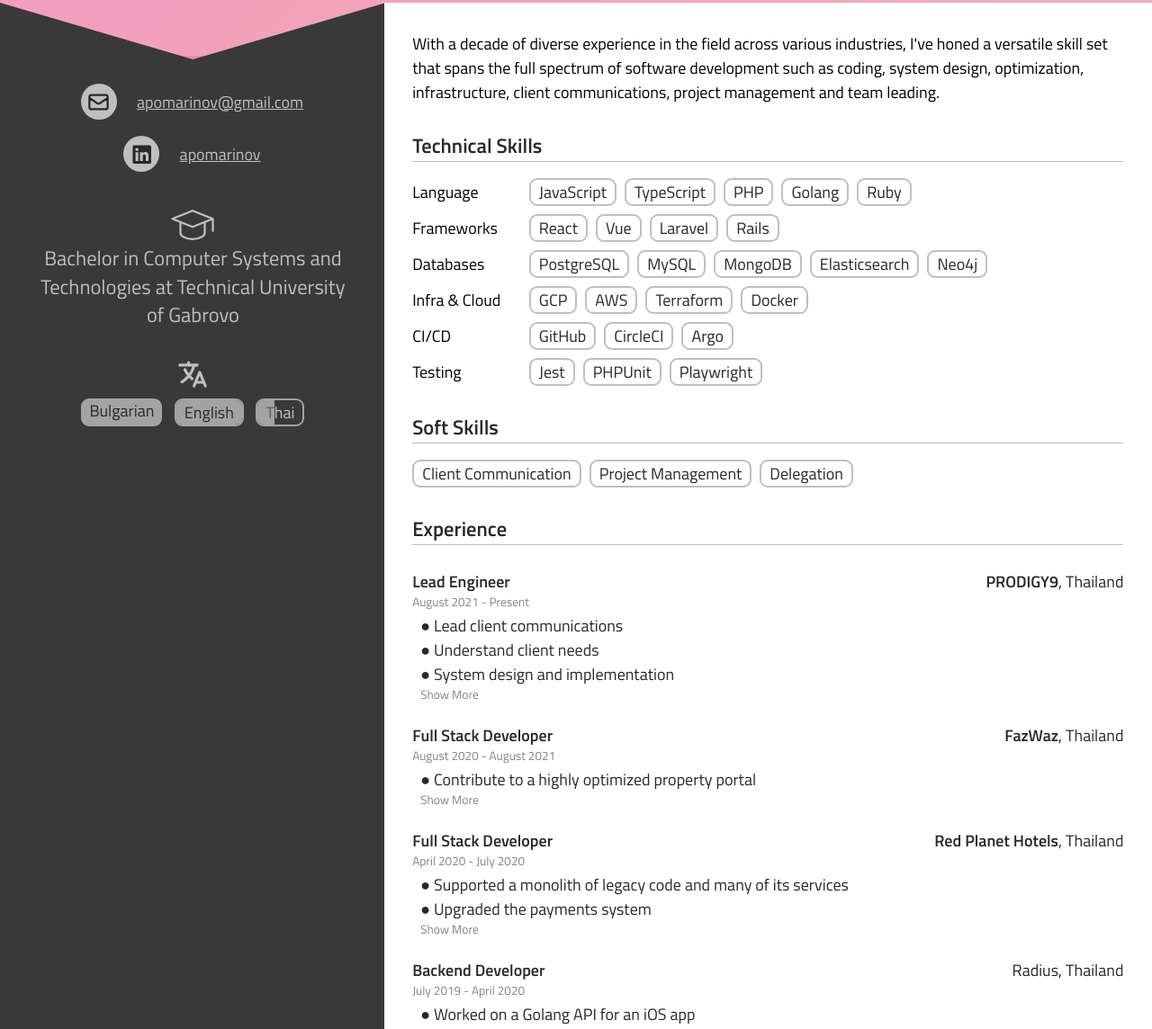
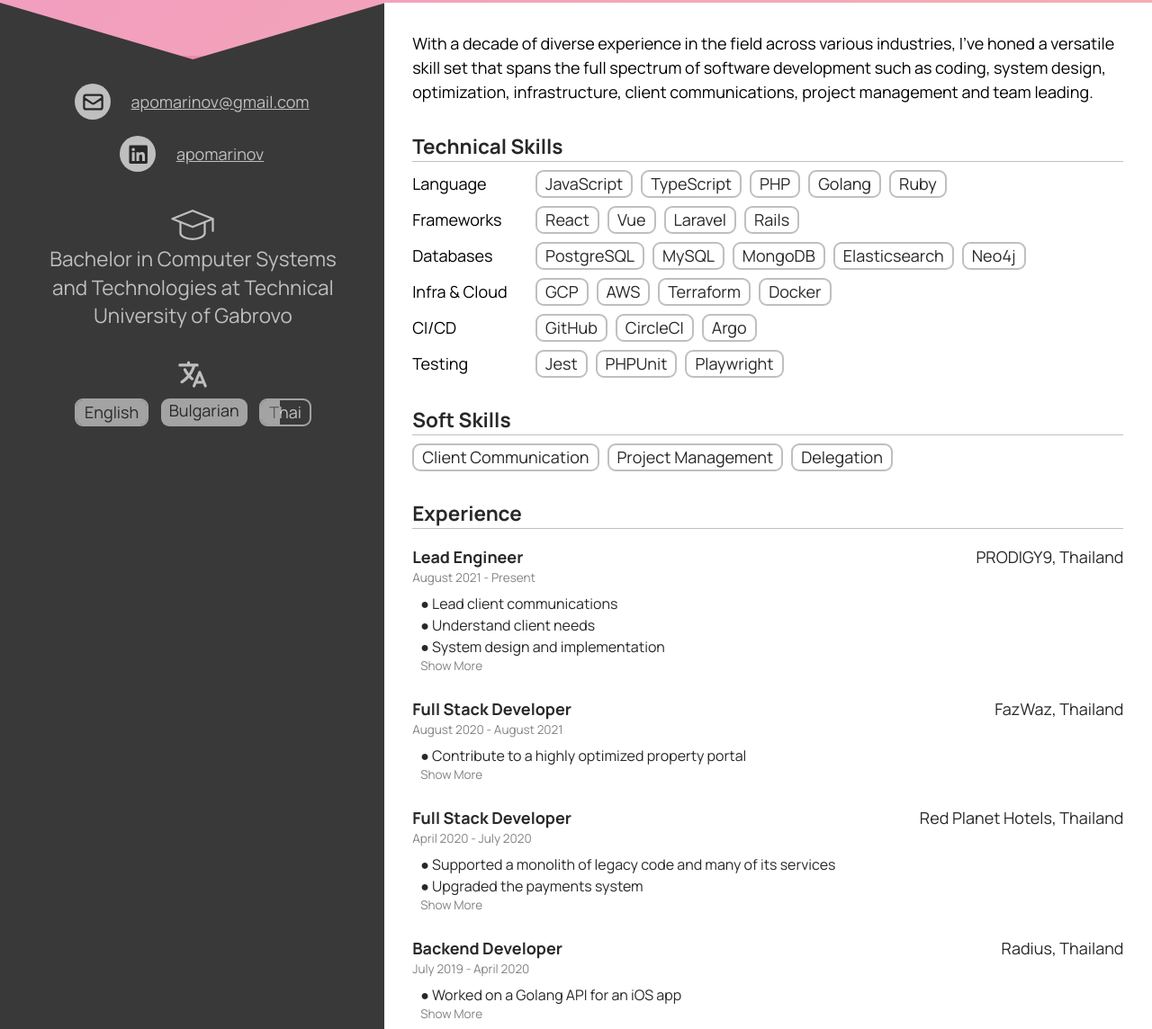
Before and after one commit to apomarinov/apomarinov.github.io, a plain HTML site: page index.html in a window 1280 px wide. Shown: the part 334-1478 px from the top of the page at 90% size. Drawn offline with nearby package versions, Linux system fonts and the light colour scheme.

Commit message:
update font and style

```diff
--- a/index.html
+++ b/index.html
@@ -8,7 +8,7 @@
     <link rel="icon" type="image/png" href="favicon.svg"/>
     <link rel="preconnect" href="https://fonts.googleapis.com">
     <link rel="preconnect" href="https://fonts.gstatic.com" crossorigin>
-    <link href="https://fonts.googleapis.com/css2?family=Quicksand:wght@300&family=Titillium+Web:wght@400;600;700;900&display=swap"
+    <link href="https://fonts.googleapis.com/css2?family=Quicksand:wght@300&family=Manrope:wght@400;600;700;900&display=swap"
           rel="stylesheet">
     <title>Apostol Marinov - Software Engineer</title>
     <script src="https://cdn.tailwindcss.com"></script>
@@ -37,7 +37,7 @@
     <style>
         * {
             font-size: 18px;
-            font-family: "Titillium Web", sans-serif;
+            font-family: "Manrope", sans-serif;
             font-weight: 400;
             font-style: normal;
         }
@@ -50,23 +50,31 @@
         }
 
         .semibold {
-            font-family: "Titillium Web", sans-serif;
+            font-family: "Manrope", sans-serif;
             font-weight: 600;
             font-style: normal;
         }
 
         .bold {
-            font-family: "Titillium Web", sans-serif;
+            font-family: "Manrope", sans-serif;
             font-weight: 700;
             font-style: normal;
         }
 
         .black {
-            font-family: "Titillium Web", sans-serif;
+            font-family: "Manrope", sans-serif;
             font-weight: 900;
             font-style: normal;
         }
 
+        .exp p {
+            font-size: 16px;
+        }
+
+        .exp {
+            margin-top: 0.2rem;
+            margin-bottom: 0.2rem;
+        }
 
         header {
             background: linear-gradient(-45deg, #ee7752, #e73c7e, #23a6d5, #23d5ab);
@@ -246,13 +254,13 @@
                         <path d="m478.33 433.6-90-218a22 22 0 0 0-40.67 0l-90 218a22 22 0 1 0 40.67 16.79L316.66 406h102.67l18.33 44.39A22 22 0 0 0 458 464a22 22 0 0 0 20.32-30.4zM334.83 362 368 281.65 401.17 362zm-66.99-19.08a22 22 0 0 0-4.89-30.7c-.2-.15-15-11.13-36.49-34.73 39.65-53.68 62.11-114.75 71.27-143.49H330a22 22 0 0 0 0-44H214V70a22 22 0 0 0-44 0v20H54a22 22 0 0 0 0 44h197.25c-9.52 26.95-27.05 69.5-53.79 108.36-31.41-41.68-43.08-68.65-43.17-68.87a22 22 0 0 0-40.58 17c.58 1.38 14.55 34.23 52.86 83.93.92 1.19 1.83 2.35 2.74 3.51-39.24 44.35-77.74 71.86-93.85 80.74a22 22 0 1 0 21.07 38.63c2.16-1.18 48.6-26.89 101.63-85.59 22.52 24.08 38 35.44 38.93 36.1a22 22 0 0 0 30.75-4.9z"></path>
                     </svg>
                     <div class="flex gap-3 flex-wrap">
+                        <div class="rounded-lg px-2 relative overflow-hidden border-2 border-opacity-80 border-dmgray-0">
+                            <div class="absolute left-0 top-0 bg-dmgray-0 bg-opacity-80 w-full h-full"></div>
+                            <span class="relative text-dmgray-3">English</span>
+                        </div>
                         <div class="rounded-lg px-2 relative overflow-hidden">
                             <div class="absolute left-0 top-0 bg-dmgray-0 bg-opacity-80 w-full h-full"></div>
                             <span class="relative text-dmgray-3">Bulgarian</span>
-                        </div>
-                        <div class="rounded-lg px-2 relative overflow-hidden border-2 border-opacity-80 border-dmgray-0">
-                            <div class="absolute left-0 top-0 bg-dmgray-0 bg-opacity-80 w-full h-full"></div>
-                            <span class="relative text-dmgray-3">English</span>
                         </div>
                         <div class="rounded-lg px-2 relative overflow-hidden border-2 border-opacity-80 border-dmgray-0">
                             <div class="absolute left-0 top-0 bg-dmgray-0 bg-opacity-80 w-[38%] h-full"></div>
@@ -270,15 +278,15 @@
                 management and team leading.</h2>
             <div class="flex flex-col items-start gap-2 w-full">
                 <div class="w-full">
-                    <h3 class="font-semibold text-xl text-dmgray-3">Technical Skills</h3>
-                    <div class="border-b-[1px] border-dmgray-0 w-full mb-2"></div>
+                    <h3 class="font-bold text-xl text-dmgray-3">Technical Skills</h3>
+                    <div class="border-b-[1px] border-dmgray-0 w-full"></div>
                 </div>
-                <div class="flex w-full gap-2 items-center max-sm:flex-col">
+                <div class="flex w-full gap-1 sm:gap-2 items-center max-sm:flex-col">
                     <span class="whitespace-nowrap w-fit mg:pr-5 relative">
                         <span class="hidden sm:block invisible">Infra & Cloud</span>
                         <span class="sm:absolute left-0 top-0">Language</span>
                     </span>
-                    <div class="flex gap-2 flex-wrap w-full items-start">
+                    <div class="flex gap-1 sm:gap-2 flex-wrap w-full items-start">
                         <div class="rounded-lg max-sm:pb-0 max-sm:pb-0.5 max-sm:leading-none px-2 relative overflow-hidden border-2 border-dmgray-0">
                             <span class="relative text-dmgray-3 max-sm:text-xs">JavaScript</span>
                         </div>
@@ -296,12 +304,12 @@
                         </div>
                     </div>
                 </div>
-                <div class="flex w-full gap-2 items-center max-sm:flex-col">
+                <div class="flex w-full gap-1 sm:gap-2 items-center max-sm:flex-col">
                     <span class="whitespace-nowrap w-fit mg:pr-5 relative">
                         <span class="hidden sm:block invisible">Infra & Cloud</span>
                         <span class="sm:absolute left-0 top-0">Frameworks</span>
                     </span>
-                    <div class="flex gap-2 flex-wrap w-full items-start">
+                    <div class="flex gap-1 sm:gap-2 flex-wrap w-full items-start">
                         <div class="rounded-lg max-sm:pb-0 max-sm:pb-0.5 max-sm:leading-none px-2 relative overflow-hidden border-2 border-dmgray-0">
                             <span class="relative text-dmgray-3 max-sm:text-xs">React</span>
                         </div>
@@ -316,12 +324,12 @@
                         </div>
                     </div>
                 </div>
-                <div class="flex w-full gap-2 items-center max-sm:flex-col">
+                <div class="flex w-full gap-1 sm:gap-2 items-center max-sm:flex-col">
                     <span class="whitespace-nowrap w-fit mg:pr-5 relative">
                         <span class="hidden sm:block invisible">Infra & Cloud</span>
                         <span class="sm:absolute left-0 top-0">Databases</span>
                     </span>
-                    <div class="flex gap-2 flex-wrap w-full items-start">
+                    <div class="flex gap-1 sm:gap-2 flex-wrap w-full items-start">
                         <div class="rounded-lg max-sm:pb-0 max-sm:pb-0.5 max-sm:leading-none px-2 relative overflow-hidden border-2 border-dmgray-0">
                             <span class="relative text-dmgray-3 max-sm:text-xs">PostgreSQL</span>
                         </div>
@@ -339,12 +347,12 @@
                         </div>
                     </div>
                 </div>
-                <div class="flex w-full gap-2 items-center max-sm:flex-col">
+                <div class="flex w-full gap-1 sm:gap-2 items-center max-sm:flex-col">
                     <span class="whitespace-nowrap w-fit mg:pr-5 relative">
                         <span class="hidden sm:block invisible">Infra & Cloud</span>
                         <span class="sm:absolute left-0 top-0">Infra & Cloud</span>
                     </span>
-                    <div class="flex gap-2 flex-wrap w-full items-start">
+                    <div class="flex gap-1 sm:gap-2 flex-wrap w-full items-start">
                         <div class="rounded-lg max-sm:pb-0 max-sm:pb-0.5 max-sm:leading-none px-2 relative overflow-hidden border-2 border-dmgray-0">
                             <span class="relative text-dmgray-3 max-sm:text-xs">GCP</span>
                         </div>
@@ -359,12 +367,12 @@
                         </div>
                     </div>
                 </div>
-                <div class="flex w-full gap-2 items-center max-sm:flex-col">
+                <div class="flex w-full gap-1 sm:gap-2 items-center max-sm:flex-col">
                     <span class="whitespace-nowrap w-fit mg:pr-5 relative">
                         <span class="hidden sm:block invisible">Infra & Cloud</span>
                         <span class="sm:absolute left-0 top-0">CI/CD</span>
                     </span>
-                    <div class="flex gap-2 flex-wrap w-full items-start">
+                    <div class="flex gap-1 sm:gap-2 flex-wrap w-full items-start">
                         <div class="rounded-lg max-sm:pb-0 max-sm:pb-0.5 max-sm:leading-none px-2 relative overflow-hidden border-2 border-dmgray-0">
                             <span class="relative text-dmgray-3 max-sm:text-xs">GitHub</span>
                         </div>
@@ -376,12 +384,12 @@
                         </div>
                     </div>
                 </div>
-                <div class="flex w-full gap-2 items-center max-sm:flex-col">
+                <div class="flex w-full gap-1 sm:gap-2 items-center max-sm:flex-col">
                     <span class="whitespace-nowrap w-fit mg:pr-5 relative">
                         <span class="hidden sm:block invisible">Infra & Cloud</span>
                         <span class="sm:absolute left-0 top-0">Testing</span>
                     </span>
-                    <div class="flex gap-2 flex-wrap w-full items-start">
+                    <div class="flex gap-1 sm:gap-2 flex-wrap w-full items-start">
                         <div class="rounded-lg max-sm:pb-0 max-sm:pb-0.5 max-sm:leading-none px-2 relative overflow-hidden border-2 border-dmgray-0">
                             <span class="relative text-dmgray-3 max-sm:text-xs">Jest</span>
                         </div>
@@ -396,11 +404,11 @@
             </div>
             <div class="flex flex-col items-start gap-2 w-full">
                 <div class="w-full">
-                    <h3 class="font-semibold text-xl text-dmgray-3">Soft Skills</h3>
-                    <div class="border-b-[1px] border-dmgray-0 w-full mb-2"></div>
+                    <h3 class="font-bold text-xl text-dmgray-3">Soft Skills</h3>
+                    <div class="border-b-[1px] border-dmgray-0 w-full"></div>
                 </div>
-                <div class="flex w-full gap-2 items-center max-sm:flex-col">
-                    <div class="flex gap-2 flex-wrap w-full items-start">
+                <div class="flex w-full gap-1 sm:gap-2 items-center max-sm:flex-col">
+                    <div class="flex gap-1 sm:gap-2 flex-wrap w-full items-start">
                         <div class="rounded-lg max-sm:pb-0 max-sm:pb-0.5 max-sm:leading-none px-2 relative overflow-hidden border-2 border-dmgray-0">
                             <span class="relative text-dmgray-3 max-sm:text-xs">Client Communication</span>
                         </div>
@@ -415,17 +423,17 @@
             </div>
             <div class="flex flex-col items-start gap-4 w-full">
                 <div class="w-full">
-                    <h3 class="font-semibold text-xl text-dmgray-3">Experience</h3>
-                    <div class="border-b-[1px] border-dmgray-0 w-full mb-2"></div>
+                    <h3 class="font-bold text-xl text-dmgray-3">Experience</h3>
+                    <div class="border-b-[1px] border-dmgray-0 w-full"></div>
                 </div>
                 <div class="flex w-full">
                     <div class="flex flex-col w-full group">
                         <div class="flex w-full justify-between text-dmgray-3 max-xs:flex-col">
-                            <span class="font-semibold">Lead Engineer</span>
+                            <span class="font-bold">Lead Engineer</span>
                             <span class="max-xs:text-sm"><a
                                     href="https://www.linkedin.com/company/prodigy9/mycompany/"
                                     target="_blank"
-                                    class="hover:text-blue-400 max-xs:text-sm font-semibold">PRODIGY9</a>, Thailand</span>
+                                    class="hover:text-blue-400 max-xs:text-sm">PRODIGY9</a>, Thailand</span>
                         </div>
                         <div class="text-dmgray-05 mb-1 text-xs">August 2021 - Present</div>
                         <div class="flex flex-col relative exp text-dmgray-3">
@@ -456,11 +464,11 @@
                 <div class="flex w-full mt-1">
                     <div class="flex flex-col w-full group">
                         <div class="flex w-full justify-between text-dmgray-3 max-xs:flex-col">
-                            <span class="font-semibold">Full Stack Developer</span>
+                            <span class="font-bold">Full Stack Developer</span>
                             <span class="max-xs:text-sm"><a
                                     href="https://www.linkedin.com/company/fazwaz/"
                                     target="_blank"
-                                    class="hover:text-blue-400 max-xs:text-sm font-semibold">FazWaz</a>, Thailand</span>
+                                    class="hover:text-blue-400 max-xs:text-sm">FazWaz</a>, Thailand</span>
                         </div>
                         <div class="text-dmgray-05 mb-1 text-xs">August 2020 - August 2021</div>
                         <div class="flex flex-col relative exp text-dmgray-3">
@@ -484,10 +492,10 @@
                 <div class="flex w-full mt-1">
                     <div class="flex flex-col w-full group">
                         <div class="flex w-full justify-between text-dmgray-3 max-xs:flex-col">
-                            <span class="font-semibold">Full Stack Developer</span>
+                            <span class="font-bold">Full Stack Developer</span>
                             <span class="max-xs:text-sm"><a
                                     href="https://www.linkedin.com/company/redplanethotels/"
-                                    target="_blank" class="hover:text-blue-400 max-xs:text-sm font-semibold">Red Planet Hotels</a>, Thailand</span>
+                                    target="_blank" class="hover:text-blue-400 max-xs:text-sm">Red Planet Hotels</a>, Thailand</span>
                         </div>
                         <div class="text-dmgray-05 mb-1 text-xs">April 2020 - July 2020</div>
                         <div class="flex flex-col relative exp">
@@ -513,7 +521,7 @@
                 <div class="flex w-full mt-1">
                     <div class="flex flex-col w-full group">
                         <div class="flex w-full justify-between text-dmgray-3 max-xs:flex-col">
-                            <span class="font-semibold">Backend Developer</span>
+                            <span class="font-bold">Backend Developer</span>
                             <span class="max-xs:text-sm">Radius, Thailand</span>
                         </div>
                         <div class="text-dmgray-05 mb-1 text-xs">July 2019 - April 2020</div>
@@ -537,11 +545,11 @@
                 <div class="flex w-full mt-1">
                     <div class="flex flex-col w-full group">
                         <div class="flex w-full justify-between text-dmgray-3 max-xs:flex-col">
-                            <span class="font-semibold">Backend Developer</span>
+                            <span class="font-bold">Backend Developer</span>
                             <span class="max-xs:text-sm"><a
                                     href="https://www.linkedin.com/company/credoweb/"
                                     target="_blank"
-                                    class="hover:text-blue-400 font-semibold max-xs:text-sm">Credoweb</a>, Bulgaria</span>
+                                    class="hover:text-blue-400 max-xs:text-sm">Credoweb</a>, Bulgaria</span>
                         </div>
                         <div class="text-dmgray-05 mb-1 text-xs">June 2016 - July 2019</div>
                         <div class="flex flex-col relative exp">
@@ -568,7 +576,7 @@
                 <div class="flex w-full mt-1">
                     <div class="flex flex-col w-full group">
                         <div class="flex w-full justify-between text-dmgray-3 max-xs:flex-col">
-                            <span class="font-semibold">Game Developer</span>
+                            <span class="font-bold">Game Developer</span>
                             <span class="max-xs:text-sm">Masthead Studios, Bulgaria</span>
                         </div>
                         <div class="text-dmgray-05 mb-1 text-xs">November 2015 - May 2016</div>
@@ -583,10 +591,11 @@
                 <div class="flex w-full mt-1">
                     <div class="flex flex-col w-full group">
                         <div class="flex w-full justify-between text-dmgray-3 max-xs:flex-col">
-                            <span class="font-semibold">Full Stack Developer</span>
+                            <span class="font-bold">Full Stack Developer</span>
                             <span class="max-xs:text-sm"><a
                                     href="https://www.linkedin.com/company/melon-ad/"
-                                    target="_blank" class="hover:text-blue-400 max-xs:text-sm font-semibold">Melon</a>, Bulgaria</span>
+                                    target="_blank"
+                                    class="hover:text-blue-400 max-xs:text-sm">Melon</a>, Bulgaria</span>
                         </div>
                         <div class="text-dmgray-05 mb-1 text-xs">July 2015 - October 2015</div>
                         <div class="flex flex-col relative exp">
@@ -602,10 +611,10 @@
                 <div class="flex w-full mt-1">
                     <div class="flex flex-col w-full group">
                         <div class="flex w-full justify-between text-dmgray-3 max-xs:flex-col">
-                            <span class="font-semibold">Full Stack Developer</span>
+                            <span class="font-bold">Full Stack Developer</span>
                             <span class="max-xs:text-sm"><a
                                     href="https://www.linkedin.com/company/interactive-share-ltd/"
-                                    target="_blank" class="hover:text-blue-400 max-xs:text-sm font-semibold">Interactive Share</a>, Bulgaria</span>
+                                    target="_blank" class="hover:text-blue-400 max-xs:text-sm">Interactive Share</a>, Bulgaria</span>
                         </div>
                         <div class="text-dmgray-05 mb-1 text-xs">June 2014 - June 2015</div>
                         <div class="flex flex-col relative exp">
@@ -631,7 +640,7 @@
                 </div>
                 <div class="w-full">
                     <div class="border-b-[1px] border-dmgray-0 w-full mt-3"></div>
-                    <div class="font-semibold text-dmgray-3">References available upon request</div>
+                    <div class="font-bold text-dmgray-3">References available upon request</div>
                 </div>
             </div>
         </main>
```
